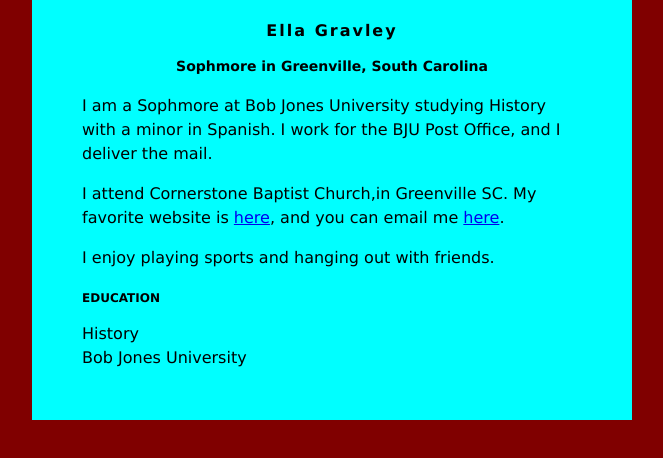
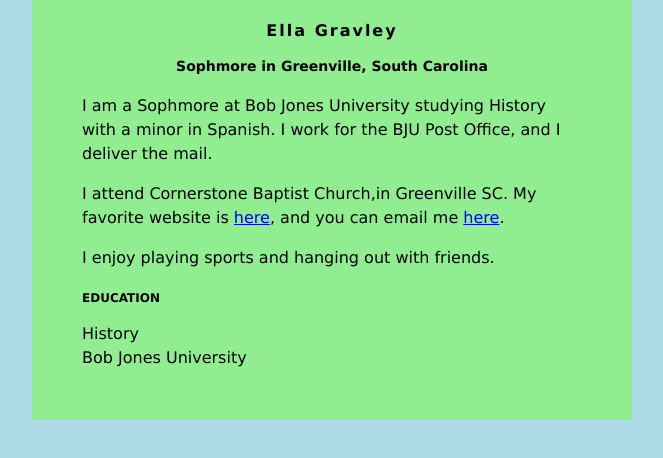
Before and after one commit to Egravley24/Egravley24.github.io, a plain HTML site: page index.html in a window 1280 px wide. Shown: the whole page, without its empty margins (308-971 px from the left). Drawn offline with Linux system fonts and the light colour scheme.

Commit message:
Update index.html

```diff
--- a/index.html
+++ b/index.html
@@ -2,11 +2,11 @@
 <head>
 <style>
 body {
-    background: maroon;
+    background: lightblue;
     font-family: Verdana;
 }
 #content {
-    background: cyan;
+    background: lightgreen;
     min-width: 200px;
     max-width: 500px;
     padding: 50px;
```
